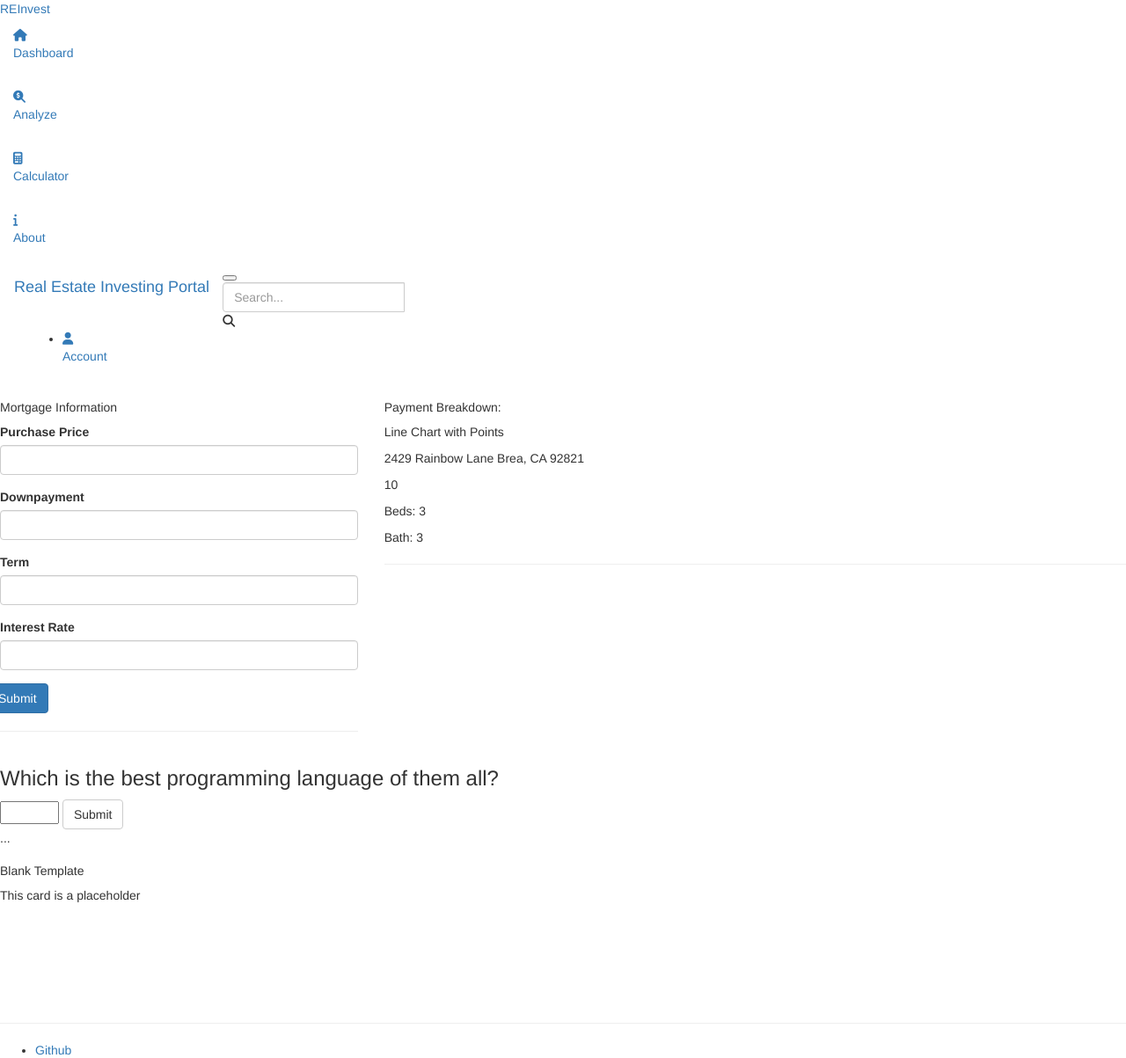
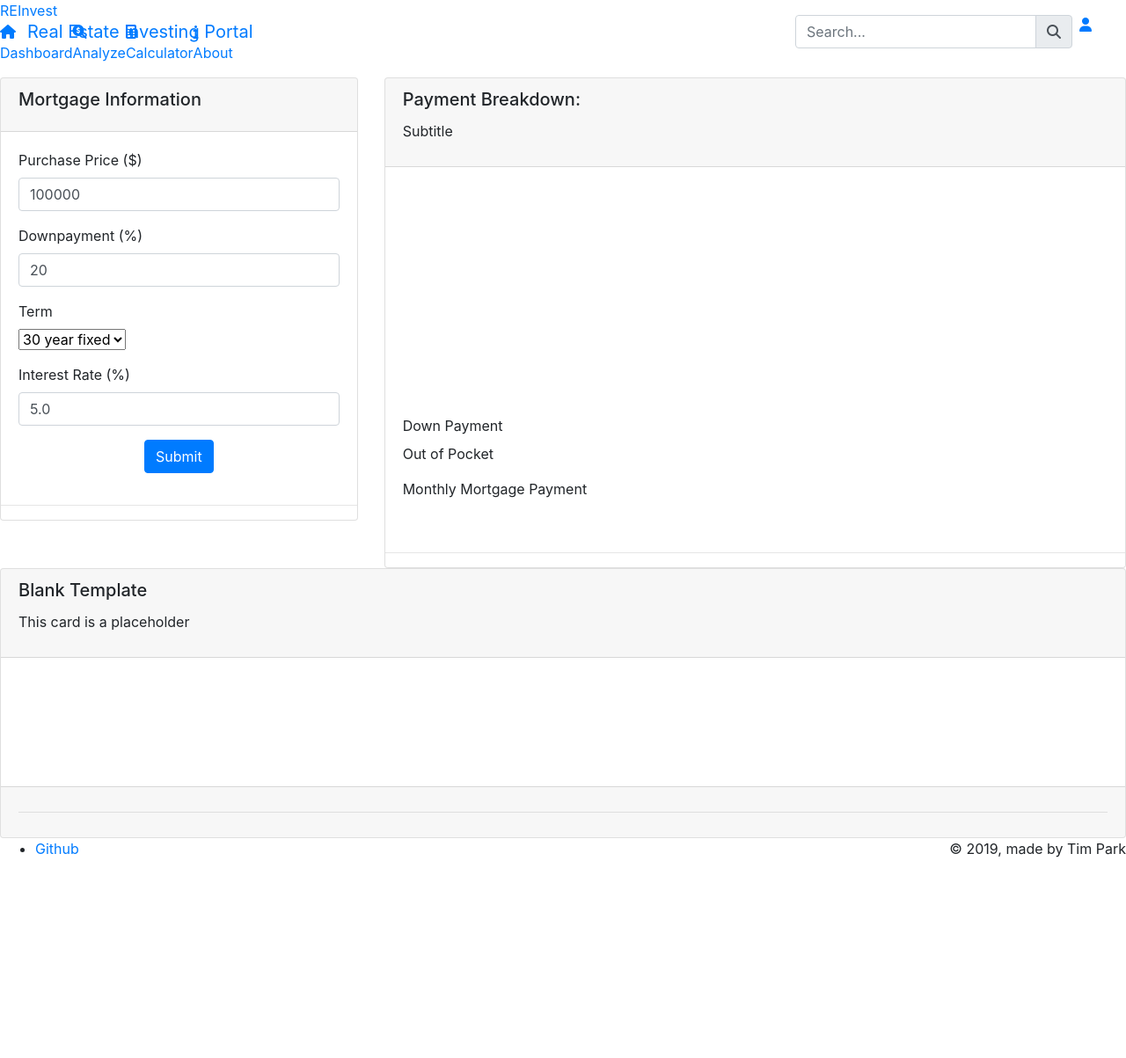
Before and after one commit to timpark0807/reinvestify, a Python web app: template realtoranalysis/templates/about.html in a window 1280 px wide. Shown: the top 1203 px of the page at 88% size. After the commit the page ends 975 px from the top, so only its background shows below. Run offline with Jinja, Linux system fonts and the light colour scheme; the template is opened without the code that fills it, so the values that code supplies are empty; a map, chart or similar area stays blank; some libraries are stand-ins or nearby versions.

Commit message:
committing changes to calcualtor javascript

```diff
--- /dev/null
+++ b/realtoranalysis/static/form.js
@@ -0,0 +1,50 @@
+$(document).ready(function() {
+
+    $('form').on('submit', function(event) {
+
+        $.ajax({
+            data : {
+                price : $('#price_id').val(),
+                down_payment : $('#down_payment_id').val(),
+                term : $('#term_id').val(),
+                interest_rate : $('#interest_rate_id').val()
+            },
+            type : 'POST',
+            url : '/process'
+        })
+        .done(function(data) {
+
+          $('#mortgage_payment_output').text(data.mortgage_payment).show;
+
+
+        });
+
+        event.preventDefault();
+
+    });
+
+
+
+
+//
+//
+//    new Chart(document.getElementById("mycanvas"), {
+//                 type: 'doughnut',
+//                  data: {
+//                    labels: {{labels | tojson}},
+//                    datasets: [{
+//                      label: "Pie Chart",
+//                      backgroundColor: {{colors | tojson}},
+//                    data: {{values | tojson}}
+//                    }]
+//                  },
+//                  options: {
+//                    title: {
+//                      display: true,
+//                      text: 'Pie Chart Title'
+//                    }
+//                  }
+//                });
+//
+//
+//});
--- a/realtoranalysis/templates/about.html
+++ b/realtoranalysis/templates/about.html
@@ -2,22 +2,10 @@
 {% set active_page = "about" %}
 {% block content %}
 
-	<head>
-		<script src="//ajax.googleapis.com/ajax/libs/jquery/1.9.1/jquery.min.js"></script>
-		<script type=text/javascript>
-			$(function() {
-			  $('a#process_input').bind('click', function() {
-				$.getJSON('/background_process', {
-				  proglang: $('input[name="proglang"]').val(),
-				}, function(data) {
-				  $("#result").text(data.result);
-				});
-				return false;
-			  });
-			});
-		</script>
-	</head>
-
+<head>
+    <script src="{{ url_for('static', filename='jquery.min.js') }}"></script>
+    <script src="https://cdnjs.cloudflare.com/ajax/libs/Chart.js/2.3.0/Chart.min.js"> </script>
+</head>
 <!--BEGIN ROW-->
 
     <div class="content">
@@ -45,9 +33,9 @@
 
                         <div class="row">
                             <div class="col-md-12">
-                                <div class="form-group">
-                                    <label>Purchase Price</label>
-                                    <input type="text" class="form-control" id="price_id" name="price">
+                                <div class="form-group ">
+                                    <label>Purchase Price ($)</label>
+                                    <input type="text" class="form-control" id="price_id" name="price" value="100000">
                                 </div>
                             </div>
                         </div>
@@ -55,8 +43,8 @@
                         <div class="row">
                             <div class="col-md-12">
                                 <div class="form-group">
-                                    <label>Downpayment</label>
-                                    <input type="text" class="form-control" id="down_payment_id" name="down_payment">
+                                    <label>Downpayment (%)</label>
+                                    <input type="text" class="form-control" id="down_payment_id" value="20">
                                 </div>
                             </div>
                         </div>
@@ -65,20 +53,30 @@
                             <div class="col-md-12">
                                 <div class="form-group">
                                     <label>Term</label>
-                                    <input type="text" class="form-control" name="input_term">
+                                    <br>
+                                    <select class="selectpicker" name="term_id" id="term_id" >
+                                        <option value="30">30 year fixed</option>
+                                        <option value="15">15 year fixed</option>
+                                    </select>
+                <script type="text/javascript">
+                    $('selectpicker').on('change', function() {
+                        alert( $(this).find(":selected").val() );
+                    });
+                </script>
+                                    <!--<input type="text" class="form-control" id="term_id" name="input_term" placeholder="30">-->
                                 </div>
                             </div>
                         </div>
 
+
                         <div class="row">
                             <div class="col-md-12">
                                 <div class="form-group">
-                                    <label>Interest Rate</label>
-                                    <input type="text" class="form-control" name="input_interest_rate">
+                                    <label>Interest Rate (%)</label>
+                                    <input type="text" class="form-control" id="interest_rate_id" name="input_interest_rate" value="5.0">
                                 </div>
                             </div>
                         </div>
-
 
                         <div class="row">
                             <div class="update ml-auto mr-auto">
@@ -106,16 +104,21 @@
 
                     <div class="card-header">
                         <h5 class="card-title">Payment Breakdown:</h5>
-                        <p class="card-category">Line Chart with Points</p>
+                        <p class="card-category">Subtitle</p>
                     </div>
 
                     <div class="card-body ">
 
+                    <div>
+                    <canvas id="mycanvas" width="256" height="256"></canvas>
+                    </div>
 
-                        <p class="address">2429 Rainbow Lane Brea, CA 92821</p>
-                        <p id="down_payment_output">10</p>
-                        <p class="bed">Beds: 3</p>
-                        <p class="bath">Bath: 3</p>
+                    <label>Down Payment</label>
+                    <p id="down_payment_output">Out of Pocket</p>
+
+                    <label>Monthly Mortgage Payment</label>
+                    <p id="mortgage_payment_output"></p>
+
                     </div>
                     <hr/>
 
@@ -128,13 +131,5 @@
 <!--END ROW-->
 
 
-        <div>
-            <h3> Which is the best programming language of them all?</h3>
-            <form>
-                <input type="text" size="5" name="proglang">
-                <a href='#' id="process_input"><button class='btn btn-default'>Submit</button></a>
-            </form>
-            <p id="result">...</p>
-        </div>
 
 {% endblock content %}
```
Also changed, not shown: realtoranalysis/routes.py (added, +55 -0 lines), realtoranalysis/templates/calculator.html (+5 -9 lines).
